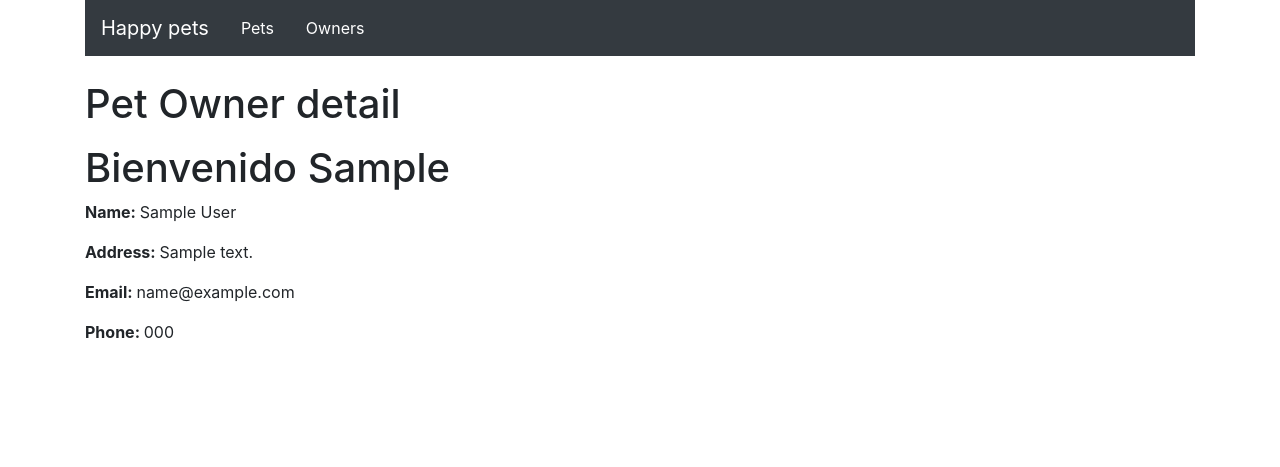
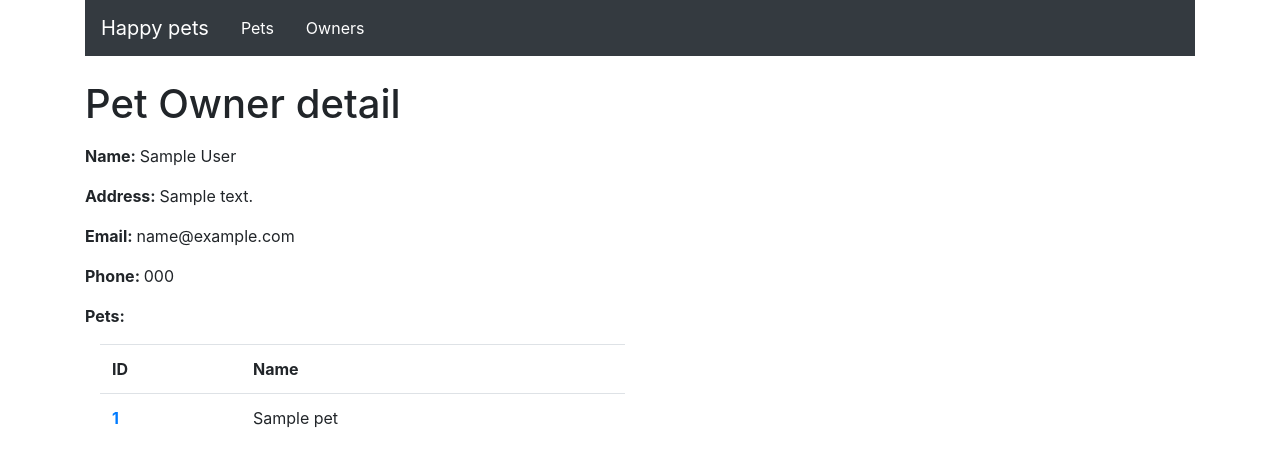
Before and after one commit to DavidMoranchel/python_primera_generacion, a Django app: page /vet/owners/1/ in a window 1280 px wide. Shown: the top 467 px of the page. Run offline with Django 3.2, Linux system fonts and the light colour scheme; tables that the repository leaves empty hold one stand-in row (values such as "Sample post"); some libraries are stand-ins or nearby versions.

Commit message:
foreignkey inside templates

```diff
--- a/dogtor/templates/vet/owners/detail.html
+++ b/dogtor/templates/vet/owners/detail.html
@@ -10,10 +10,34 @@
 
 {% block content %}
 
-<h1>Bienvenido {{ owner.first_name }}</h1>
 <p><strong>Name: </strong>{{ owner.first_name }} {{ owner.last_name }}</p>
 <p><strong>Address: </strong>{{ owner.address }}</p>
 <p><strong>Email: </strong>{{ owner.email }}</p>
 <p><strong>Phone: </strong>{{ owner.phone }}</p>
+{% if owner.pets.all %}
+<p><strong>Pets: </strong></p>
+<div class="container">
+  <div class="row">
+    <div class="col-6">
+      <table class="table">
+          <tr>
+            <th>ID</th>
+            <th>Name</th>
+          </tr>
+          {% for pet in owner.pets.all %}
+          <tr>
+            <th scope="row">
+              <a href="{% url 'vet:pets_detail' pk=pet.id  %}">
+                {{ pet.id }}
+              </a>
+            </th>
+            <td>{{ pet.name }}</td>
+          </tr>
+          {% endfor %}
+      </table>
+    </div>
+  </div>
+</div>
+{% endif %}
 
 {% endblock content %}
--- a/dogtor/templates/vet/owners/update.html
+++ b/dogtor/templates/vet/owners/update.html
@@ -1,4 +1,5 @@
 {% extends "base.html" %}
+{% load crispy_forms_tags %
 
 {% block title %}
 <title>Update Owner</title>
@@ -12,7 +13,7 @@
 
 <form method="POST">
   {% csrf_token %}
-  {{ form.as_p }}
+  {{ form|crispy }}
   <button type="submit">Update owner</button>
 </form>
 
--- a/dogtor/templates/vet/pets/create.html
+++ b/dogtor/templates/vet/pets/create.html
@@ -1,4 +1,5 @@
 {% extends "base.html" %}
+{% load crispy_forms_tags %}
 
 {% block title %}
 <title>Create Pet</title>
@@ -12,8 +13,8 @@
 
 <form method="POST">
   {% csrf_token %}
-  {{ form.as_p }}
-  <button type="submit">Create pet</button>
+  {{ form|crispy }}
+  <button type="submit" class="btn btn-outline-primary">Create pet</button>
 </form>
 
 {% endblock content %}
```
